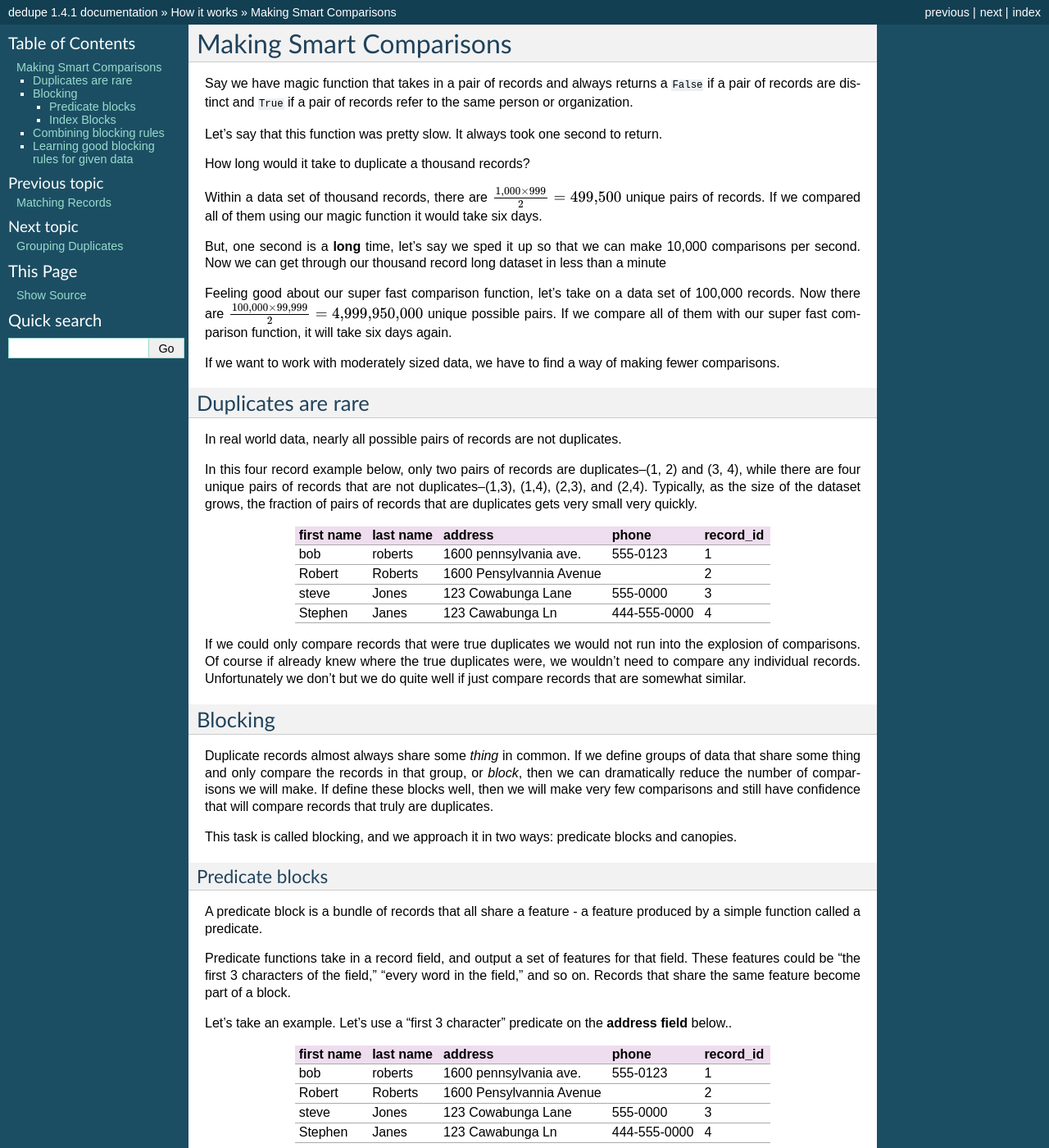
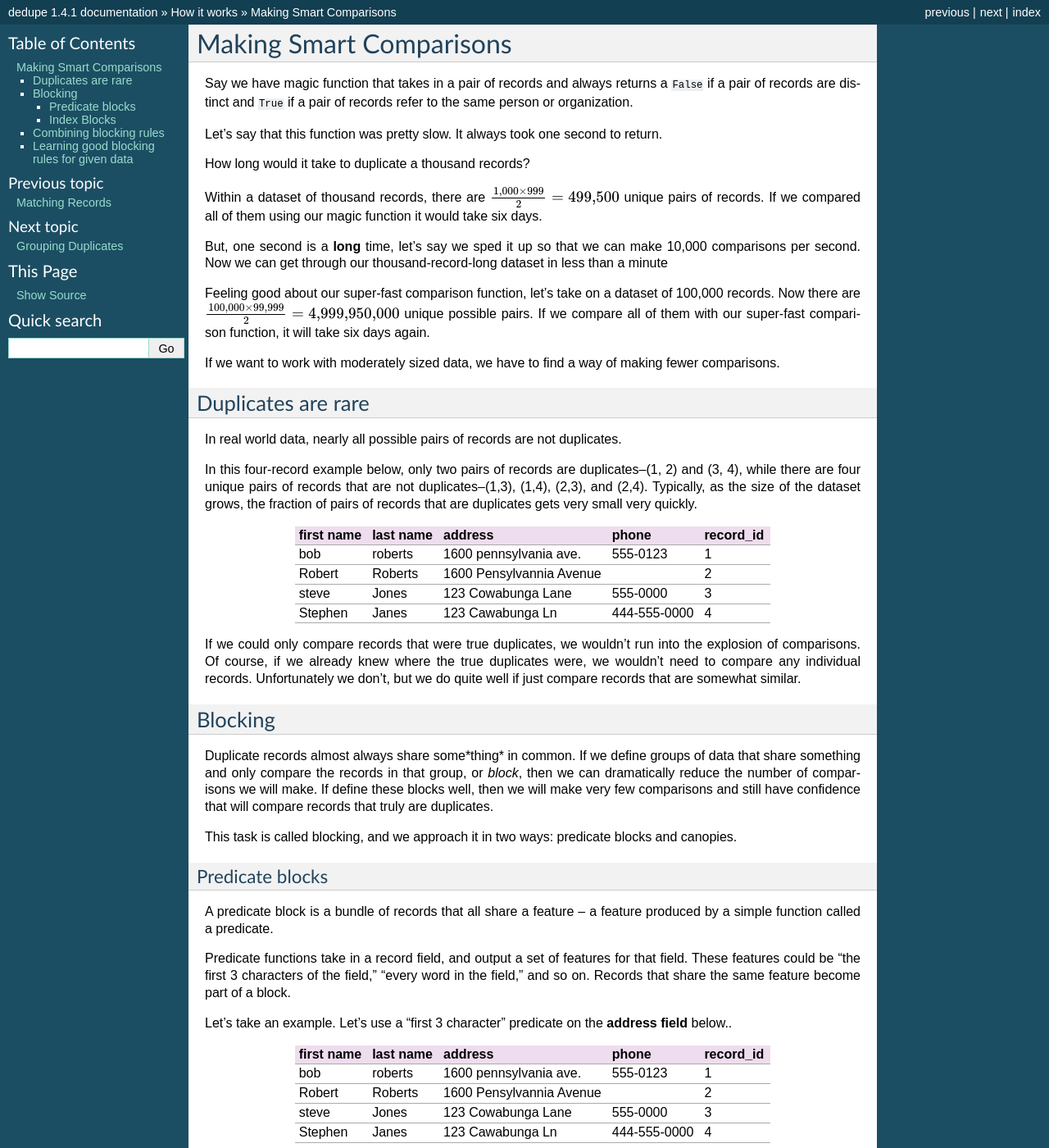
Before and after one commit to dedupeio/dedupe, a Sphinx documentation site: the page built from docs/Making-smart-comparisons.rst, in a window 1280 px wide and 1400 px high. Shown: the whole window at 82% size. Built offline with Sphinx 7.4.7, drawn with Linux system fonts in a browser that asks for light colours; some of the changed text lies outside the part shown.

Commit message:
typos in docs

```diff
--- a/docs/Making-smart-comparisons.rst
+++ b/docs/Making-smart-comparisons.rst
@@ -11,18 +11,18 @@ to return.
 
 How long would it take to duplicate a thousand records?
 
-Within a data set of thousand records, there are :math:`\frac{1{,}000
+Within a dataset of thousand records, there are :math:`\frac{1{,}000
 \times 999}{2} = 499{,}500` unique pairs of records. If we
 compared all of them using our magic function it would take six days.
 
 But, one second is a **long** time, let's say we sped it up so that we
 can make 10,000 comparisons per second. Now we can get through our
-thousand record long dataset in less than a minute
+thousand-record-long dataset in less than a minute
 
-Feeling good about our super fast comparison function, let's take on a
-data set of 100,000 records. Now there are
+Feeling good about our super-fast comparison function, let's take on a
+dataset of 100,000 records. Now there are
 :math:`\frac{100{,}000 \times 99{,}999}{2} = 4{,}999{,}950{,}000` unique possible
-pairs. If we compare all of them with our super fast comparison function,
+pairs. If we compare all of them with our super-fast comparison function,
 it will take six days again.
 
 If we want to work with moderately sized data, we have to find a way of
@@ -34,7 +34,7 @@ Duplicates are rare
 In real world data, nearly all possible pairs of records are not
 duplicates.
 
-In this four record example below, only two pairs of records are
+In this four-record example below, only two pairs of records are
 duplicates--(1, 2) and (3, 4), while there are four unique
 pairs of records that are not duplicates--(1,3), (1,4), (2,3), and (2,4).
 Typically, as the size of the dataset grows, the fraction of pairs of records
@@ -53,17 +53,17 @@ that are duplicates gets very small very quickly.
 +-------------+-----------+--------------------------+--------------+----------+
 
 
-If we could only compare records that were true duplicates we would not
-run into the explosion of comparisons. Of course if already knew where
+If we could only compare records that were true duplicates, we wouldn't
+run into the explosion of comparisons. Of course, if we already knew where
 the true duplicates were, we wouldn't need to compare any individual
-records. Unfortunately we don't but we do quite well if just compare
+records. Unfortunately we don't, but we do quite well if just compare
 records that are somewhat similar.
 
 Blocking
 --------
 
-Duplicate records almost always share some *thing* in common. If we
-define groups of data that share some thing and only compare the records
+Duplicate records almost always share some*thing* in common. If we
+define groups of data that share something and only compare the records
 in that group, or *block*, then we can dramatically reduce the number of
 comparisons we will make. If define these blocks well, then we will make
 very few comparisons and still have confidence that will compare records
@@ -75,7 +75,7 @@ blocks and canopies.
 Predicate blocks
 ~~~~~~~~~~~~~~~~
 
-A predicate block is a bundle of records that all share a feature - a
+A predicate block is a bundle of records that all share a feature -- a
 feature produced by a simple function called a predicate.
 
 Predicate functions take in a record field, and output a set of features
@@ -108,8 +108,8 @@ That leaves us with two blocks - The '160' block, which contains records
      }
 
 Again, we're applying the "first three words" predicate function to the
-address field in our data, the function outputs the following features -
-160, 160, 123, 123 - and then we group together the records that have
+address field in our data, the function outputs the following features --
+160, 160, 123, 123 -- and then we group together the records that have
 identical features into "blocks".
 
 Others simple predicates Dedupe uses include:
```
Also changed, not shown: other parts of docs/Making-smart-comparisons.rst (+2 -2 lines).
